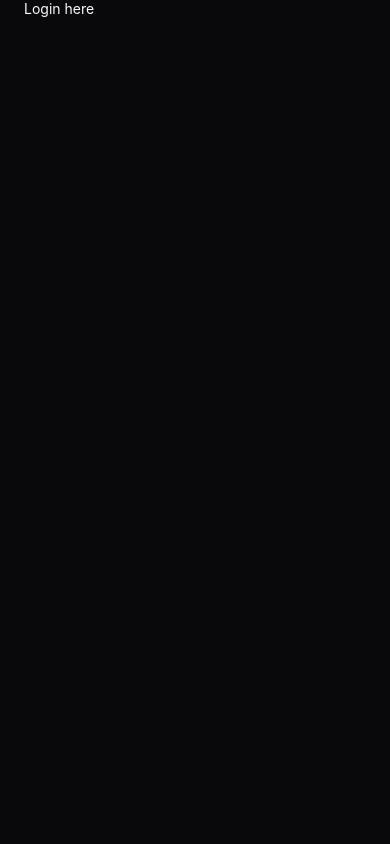
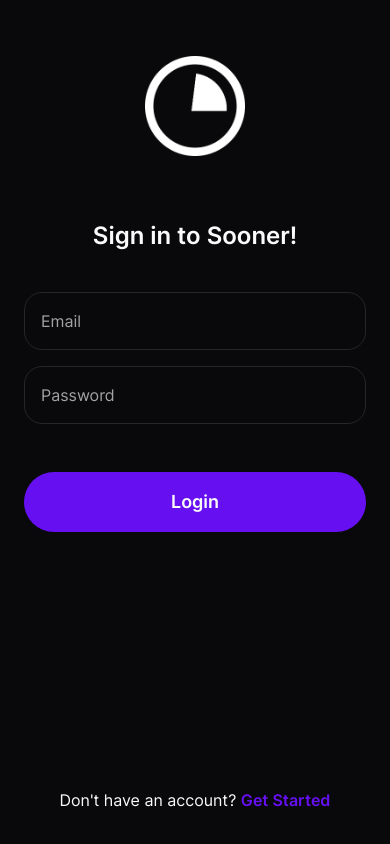
Before and after one commit to Praisecodes/sooner-mobile, a React Native app: screen /login in a window 390 px wide. Built offline with nearby package versions, Linux system fonts and the light colour scheme.

Commit message:
feat: work on login screen

```diff
--- /dev/null
+++ b/src/components/common/input.tsx
@@ -0,0 +1,16 @@
+import { View, TextInputProps, TextInput } from 'react-native';
+import React from 'react';
+
+interface Props extends TextInputProps { }
+
+const Input = (props: Props) => {
+  return (
+    <TextInput
+      className={`border-[0.5px] border-grey-300 focus:border-accent py-4 px-4 rounded-[18px] text-white font-inter text-base`}
+      placeholderTextColor={"#a3a3a3"}
+      {...props}
+    />
+  )
+}
+
+export default Input;
--- a/src/screens/auth/login/index.tsx
+++ b/src/screens/auth/login/index.tsx
@@ -1,13 +1,51 @@
-import { View, Text } from 'react-native';
+import { View, Text, Image } from 'react-native';
 import React from 'react';
 import RootLayout from '../../rootLayout';
+import Input from '../../../components/common/input';
+import Button from '../../../components/common/button';
+import { NativeStackScreenProps } from '@react-navigation/native-stack';
+import { AuthStackParamList } from '../../../routers';
 
-const Login = () => {
+const Login = ({ navigation }: NativeStackScreenProps<AuthStackParamList, "login">) => {
   return (
     <RootLayout>
-      <View className={`px-6`}>
-        <Text className={`text-white`}>
-          Login here
+      <View className={`px-6 pt-14 pb-8 flex-1`}>
+        <View className={`flex-1`}>
+          <View className={`mx-auto`}>
+            <Image
+              source={require('../../../../assets/logo.png')}
+              className={`w-[100px] h-[100px]`}
+            />
+          </View>
+
+          <View className={`mt-16`}>
+            <Text className={`font-inter-semibold text-2xl text-white text-center`}>
+              Sign in to Sooner!
+            </Text>
+
+            <View className={`mt-10`}>
+              <Input
+                placeholder='Email'
+              />
+            </View>
+
+            <View className={`mt-4`}>
+              <Input
+                placeholder='Password'
+                secureTextEntry={true}
+              />
+            </View>
+
+            <View className={`w-full mt-12`}>
+              <Button
+                text='Login'
+              />
+            </View>
+          </View>
+        </View>
+
+        <Text className={`text-white text-center text-base font-inter`}>
+          Don't have an account? <Text onPress={() => { navigation.navigate("signup"); }} className={`font-inter-semibold text-accent`}>Get Started</Text>
         </Text>
       </View>
     </RootLayout>
```
